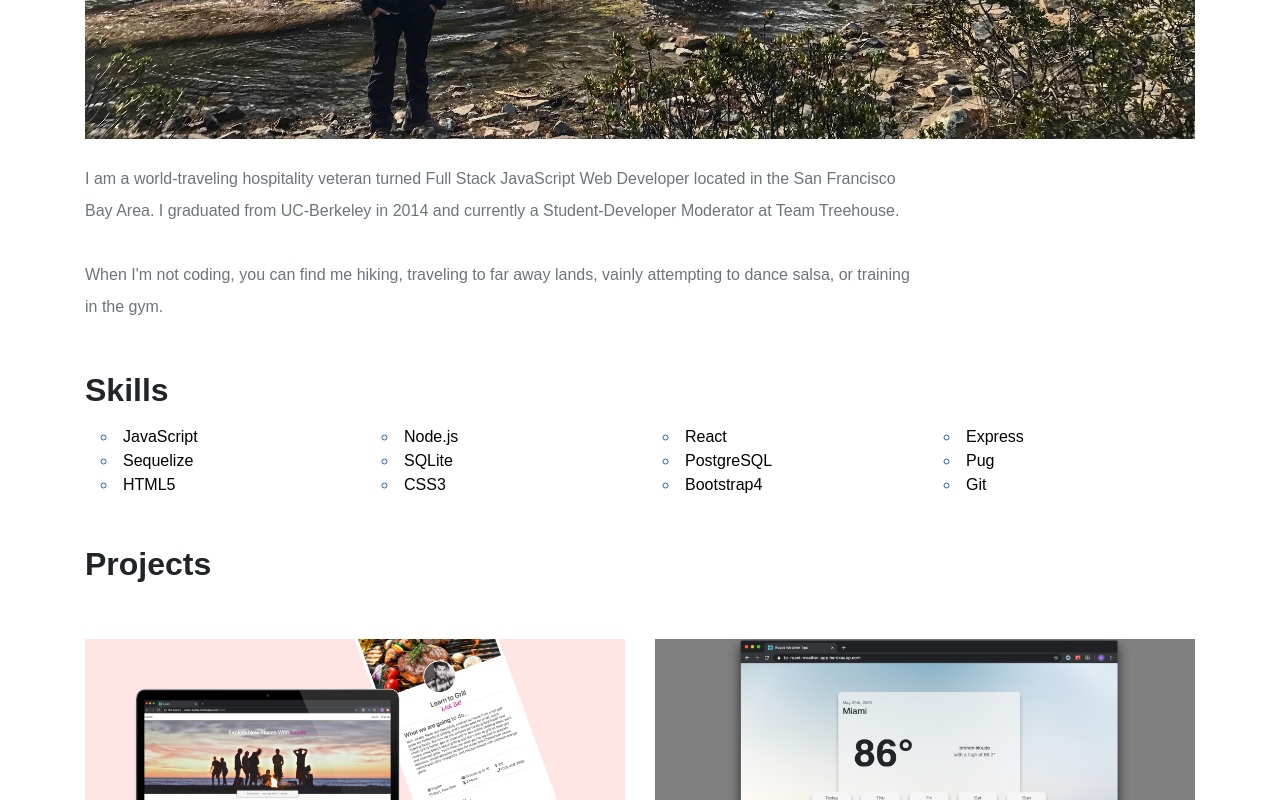
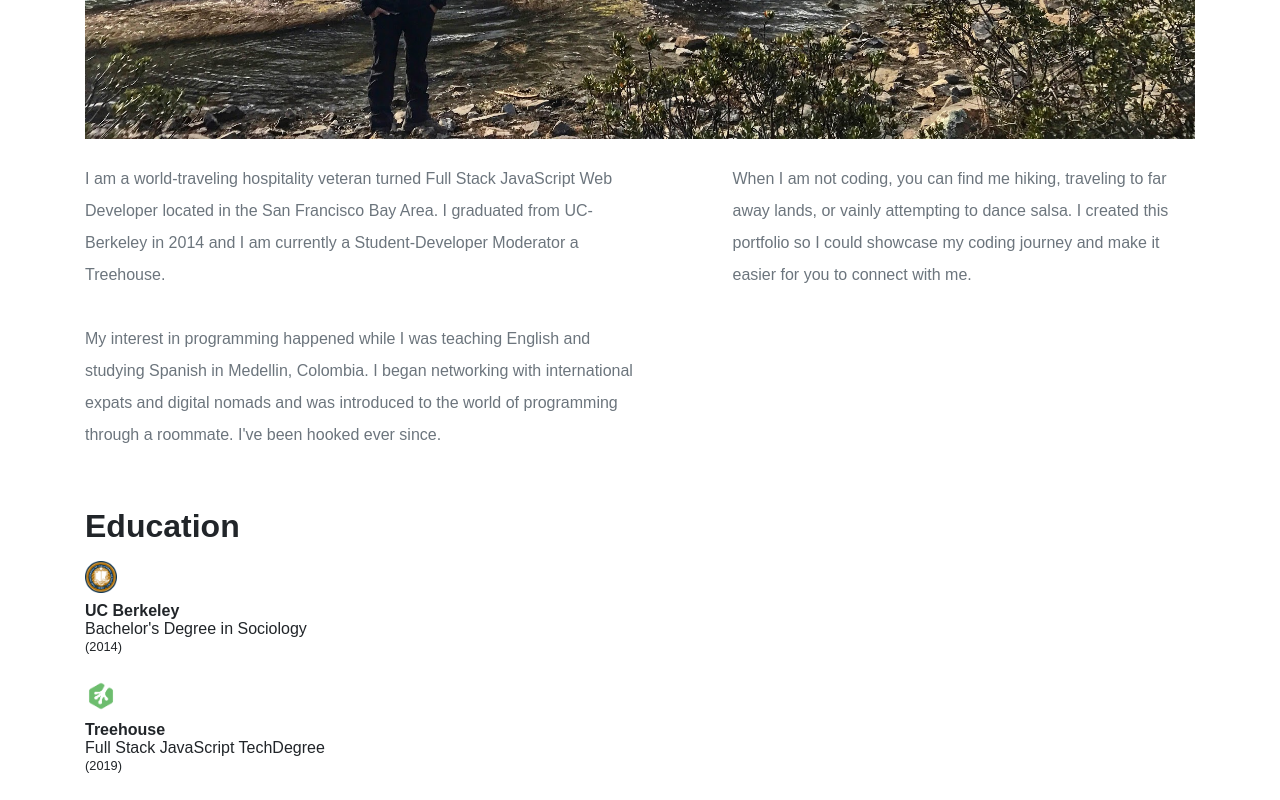
Before and after one commit to kzunino/react-portfolio, a React (Create React App) app: page / in a window 1280 px wide. Shown: the part 1200-2000 px from the top of the page. Built offline with nearby package versions, Linux system fonts and the light colour scheme.

Commit message:
resume linkes to google drive, education section, bio finsihed

```diff
--- a/src/components/Home.js
+++ b/src/components/Home.js
@@ -4,10 +4,12 @@ import {Link} from 'react-router-dom';
 import headerPhoto from './img/kyle_photo.jpg';
 import weatherForecast from './img/weatherForcast.png';
 import localsPhoto from './img/locals.png';
-import Resume from './img/kyleZResume.pdf';
 import traveBudget from './img/travelBudget.png';
+import ucBerkeleySeal from './img/UC_Berkeley_Seal.png';
+import treehouseSeal from './img/treehouse-seal.png';
 
 const Home = () => {
+  //triggers the elements to fade in when the window loads
   const [fadeElement, setFadeElements] = useState('fade-element');
 
   useEffect(() => {
@@ -46,9 +48,8 @@ const Home = () => {
           </a>
           <a
             className='icon resume m-1'
-            href={Resume}
+            href='https://drive.google.com/file/d/199otrfuvg6wp0lGSeYYNlc05KnW2x0vK/view?usp=sharing'
             target='_blank'
-            download
             rel='noopener noreferrer'
           >
             <i className='far fa-file fa-lg' />
@@ -73,19 +74,53 @@ const Home = () => {
         className={`container-fluid mt-4 mt-md-5 px-0 fade-element ${fadeElement}`}
       >
         <img src={headerPhoto} alt='kyle' className='kyle' />
-        <p className='col-md-9 pt-4 pl-0 pr-0 text-secondary'>
-          I am a world-traveling hospitality veteran turned Full Stack
-          JavaScript Web Developer located in the San Francisco Bay Area. I
-          graduated from UC-Berkeley in 2014 and currently a Student-Developer
-          Moderator at Team Treehouse.
-          <br />
-          <br />
-          When I'm not coding, you can find me hiking, traveling to far away
-          lands, vainly attempting to dance salsa, or training in the gym.
-        </p>
+        <div className=' container-fluid row  justify-content-between m-0 p-0'>
+          <p className='col-12 col-md-6 pt-4 pl-0 pr-0 text-secondary'>
+            I am a world-traveling hospitality veteran turned Full Stack
+            JavaScript Web Developer located in the San Francisco Bay Area. I
+            graduated from UC-Berkeley in 2014 and I am currently a
+            Student-Developer Moderator a Treehouse.
+            <br />
+            <br />
+            My interest in programming happened while I was teaching English and
+            studying Spanish in Medellin, Colombia. I began networking with
+            international expats and digital nomads and was introduced to the
+            world of programming through a roommate. I've been hooked ever
+            since.
+            <br />
+            <br />
+          </p>
+          <p className='col-12 col-md-5 pt-4 pl-0 pr-0 text-secondary'>
+            When I am not coding, you can find me hiking, traveling to far away
+            lands, or vainly attempting to dance salsa. I created this portfolio
+            so I could showcase my coding journey and make it easier for you to
+            connect with me.
+          </p>
+        </div>
       </div>
+      {/* Education */}
+      <section
+        className={`container-fluid mt-5 mt-md-2 px-0 fade-element ${fadeElement}`}
+      >
+        <h2 className='font-weight-bold mb-3'>Education</h2>
+        <div className='mb-4'>
+          <img src={ucBerkeleySeal} alt='UC Berkeley Seal' className='seal' />
+          <h6 className='font-weight-bold mt-2 mb-0'>UC Berkeley</h6>
+
+          <p className='degree'>Bachelor's Degree in Sociology</p>
+          <p className='degree small'>(2014)</p>
+        </div>
+        <div>
+          <img src={treehouseSeal} alt='Treehouse Seal' className='seal' />
+          <h6 className='font-weight-bold mt-2 mb-0'>Treehouse</h6>
+          <p className='degree'>Full Stack JavaScript TechDegree</p>
+          <p className='degree small'>(2019)</p>
+        </div>
+      </section>
       {/* Skills */}
-      <section className='container-fluid mt-5 px-0'>
+      <section
+        className={`container-fluid mt-5 px-0 fade-element ${fadeElement}`}
+      >
         <h2 className='font-weight-bold mb-3'>Skills</h2>
         <ul className='row pl-3'>
           <li className='col-6 col-md-3'>
@@ -127,7 +162,9 @@ const Home = () => {
         </ul>
       </section>
       {/* Projects */}
-      <section className='container-fluid mt-5 px-0'>
+      <section
+        className={`container-fluid mt-5 px-0 fade-element ${fadeElement}`}
+      >
         <h2 className='font-weight-bold'>Projects</h2>
         <div className='row justify-content-around'>
           <div className='col-md-6 mt-5'>
--- a/src/styles/global.css
+++ b/src/styles/global.css
@@ -122,6 +122,18 @@ p {
   transform: scaleX(1);
 }
 
+/* Education */
+
+.seal {
+  width: 32px;
+}
+
+.degree {
+  padding: 0;
+  margin: 0;
+  line-height: 18px;
+}
+
 .project-img {
   transition: transform 0.5s;
   width: 100%;
```
Also changed, not shown: src/components/img/UC_Berkeley_Seal.png (added), src/components/img/treehouse-seal.png (added).
